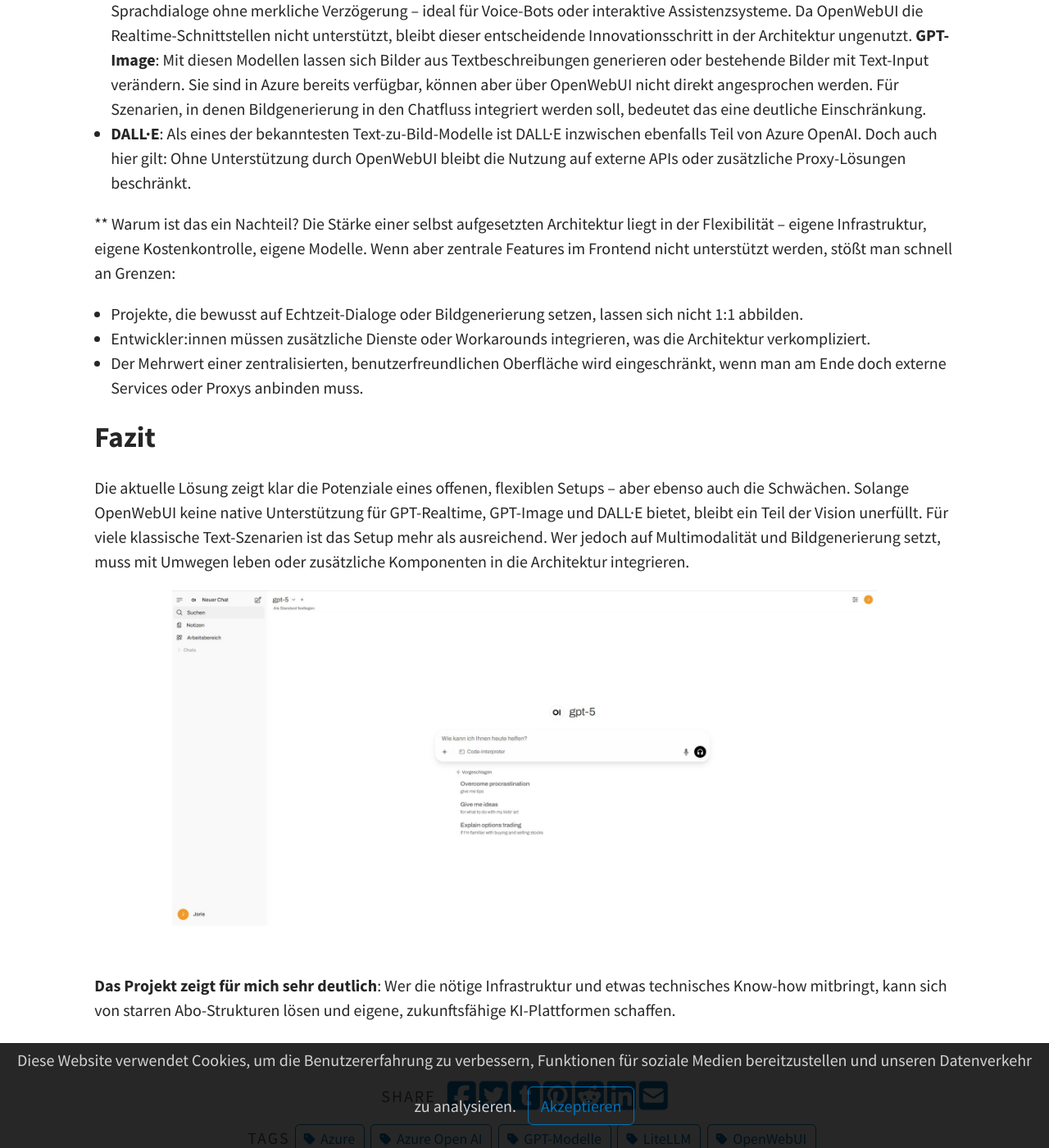
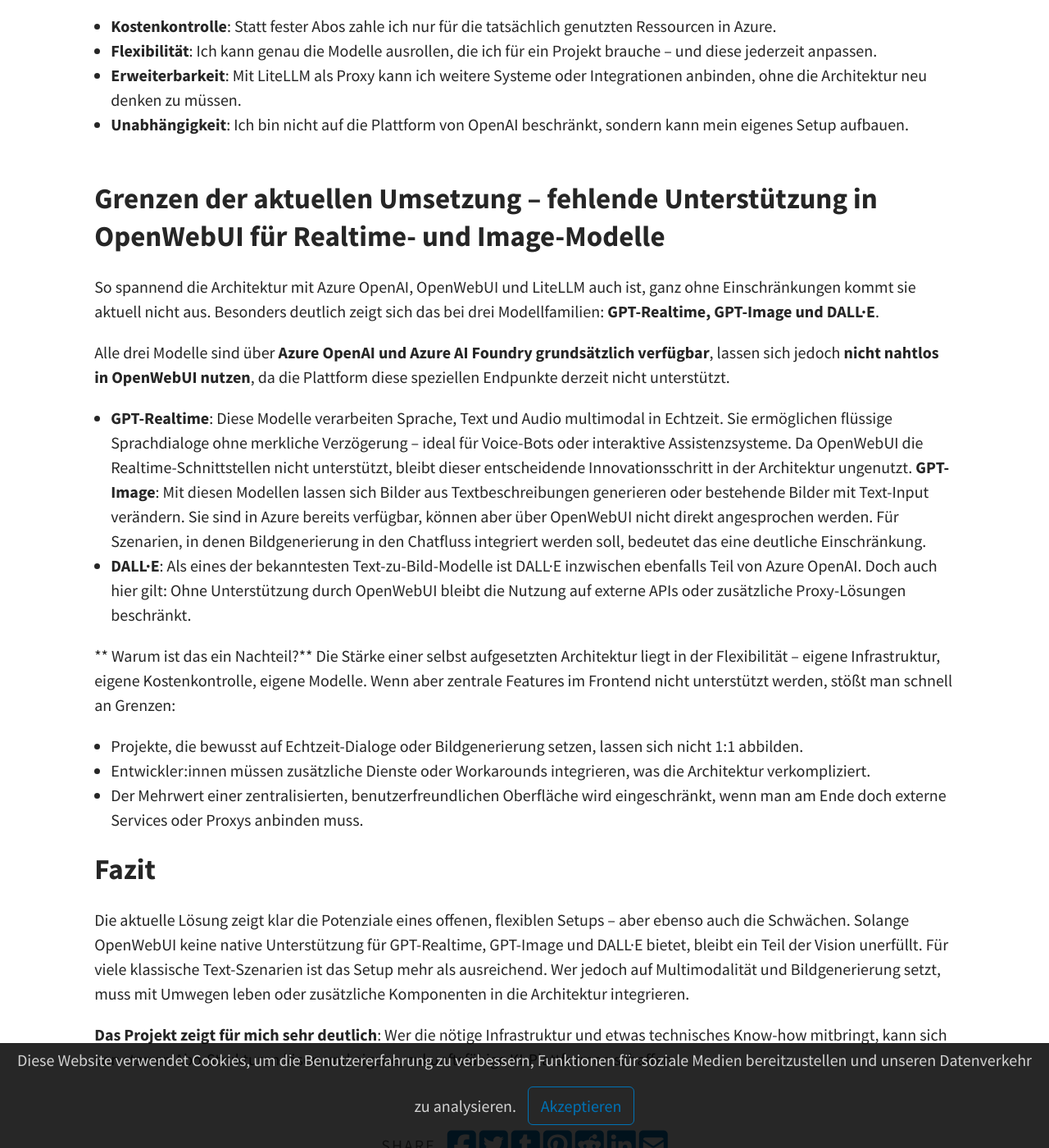
Before and after one commit to joriskahle007/joriskahle007.github.io, a Jekyll site: the page built from _portfolio/openwebui.md, in a window 1280 px wide and 1400 px high, scrolled down 4696 px. Shown: the whole window at 82% size. Built offline with Jekyll 4.4.1, drawn with Linux system fonts in a browser that asks for light colours; a script that is not in the unit is left out; some of the changed text lies outside the part shown.

Commit message:
Update openwebui.md

```diff
--- a/_portfolio/openwebui.md
+++ b/_portfolio/openwebui.md
@@ -10,10 +10,15 @@
 ## OpenWebUI + Azure OpenAI – eine flexible Alternative zu den Abo-Modellen
 
 Wer schon einmal mit den Bezahlmodellen von OpenAI gearbeitet hat, kennt das Prinzip: Man bucht ein Abo, erhält Zugriff auf bestimmte GPT-Modelle und zahlt eine monatliche Pauschale. Für viele Szenarien ist das völlig ausreichend – gerade, wenn man nur ein einzelnes Projekt betreiben oder sich schnell einen Überblick verschaffen will.
-Doch was, wenn man mehr Flexibilität benötigt? Wenn man eigene Infrastruktur, eigene Integrationen oder einfach ein freieres Setup nutzen möchte? Genau dieser Gedanke war für mich der Ausgangspunkt für mein nächstes Projekt.<br>
+Doch was, wenn man mehr Flexibilität benötigt? Wenn man eigene Infrastruktur, eigene Integrationen oder einfach ein freieres Setup nutzen möchte? Genau dieser Gedanke war für mich der Ausgangspunkt für mein nächstes Projekt.<br><br>
+
+<img src="/assets/img/portfolio/openwebuifrontend.jpg" alt="RAG Voice BOT - Architecture Diagram" /><br><br>
 
 ## Zielsetzung
-Ich wollte eine Alternative zu den klassischen OpenAI-ABOs schaffen – mit mehr Kontrolle über die Architektur, besserer Kostensteuerung und der Möglichkeit, unterschiedliche Modelle in einer eigenen Umgebung parallel bereitzustellen.<br>
+Ich wollte eine Alternative zu den klassischen OpenAI-ABOs schaffen – mit mehr Kontrolle über die Architektur, besserer Kostensteuerung und der Möglichkeit, unterschiedliche Modelle in einer eigenen Umgebung parallel bereitzustellen.<br><br>
+
+**Architektur im Überblick**<br><br>
+<img src="/assets/img/portfolio/oepnwebuidia.png" alt="Architecture Diagram" />
 
 ## Die Basis: Azure Burstmaschine & OpenWebUI
 Den Anfang machte eine sogenannte Burstmaschine in Azure. Diese Maschinen eignen sich besonders für Szenarien, in denen man phasenweise viel Rechenleistung benötigt, ohne dauerhaft hohe Kosten zu verursachen. Auf dieser Basis installierte ich OpenWebUI – eine schlanke, lokal laufende Oberfläche, die als Frontend für unterschiedliche Sprachmodelle genutzt werden kann. Damit hatte ich bereits eine zentrale Oberfläche, über die ich verschiedene Modelle im Browser ansprechen konnte.<br>
@@ -33,9 +38,6 @@
 
 **API-Schnittstelle wurde eingebungen**:<br><br>
 <img src="/assets/img/portfolio/Litellmapi.jpg" alt="LiteLLM-API" /><br><br>
-
-**Architektur im Überblick**<br><br>
-<img src="/assets/img/portfolio/oepnwebuidia.png" alt="Architecture Diagram" />
 
 - Azure Burstmaschine → Basis-Infrastruktur für die Installation von OpenWebUI
 - OpenWebUI → Frontend für die Interaktion mit den Modellen
@@ -67,9 +69,9 @@
 
 - **GPT-Realtime**: Diese Modelle verarbeiten Sprache, Text und Audio multimodal in Echtzeit. Sie ermöglichen flüssige Sprachdialoge ohne merkliche Verzögerung – ideal für Voice-Bots oder interaktive Assistenzsysteme. Da OpenWebUI die Realtime-Schnittstellen nicht unterstützt, bleibt dieser entscheidende Innovationsschritt in der Architektur ungenutzt.
  **GPT-Image**: Mit diesen Modellen lassen sich Bilder aus Textbeschreibungen generieren oder bestehende Bilder mit Text-Input verändern. Sie sind in Azure bereits verfügbar, können aber über OpenWebUI nicht direkt angesprochen werden. Für Szenarien, in denen Bildgenerierung in den Chatfluss integriert werden soll, bedeutet das eine deutliche Einschränkung.
-- **DALL·E**: Als eines der bekanntesten Text-zu-Bild-Modelle ist DALL·E inzwischen ebenfalls Teil von Azure OpenAI. Doch auch hier gilt: Ohne Unterstützung durch OpenWebUI bleibt die Nutzung auf externe APIs oder zusätzliche Proxy-Lösungen beschränkt.
+- **DALL·E**: Als eines der bekanntesten Text-zu-Bild-Modelle ist DALL·E inzwischen ebenfalls Teil von Azure OpenAI. Doch auch hier gilt: Ohne Unterstützung durch OpenWebUI bleibt die Nutzung auf externe APIs oder zusätzliche Proxy-Lösungen beschränkt.<br>
 
-** Warum ist das ein Nachteil?
+** Warum ist das ein Nachteil?**
 Die Stärke einer selbst aufgesetzten Architektur liegt in der Flexibilität – eigene Infrastruktur, eigene Kostenkontrolle, eigene Modelle. Wenn aber zentrale Features im Frontend nicht unterstützt werden, stößt man schnell an Grenzen:
 
 - Projekte, die bewusst auf Echtzeit-Dialoge oder Bildgenerierung setzen, lassen sich nicht 1:1 abbilden.
@@ -79,6 +81,4 @@
 ## Fazit
 Die aktuelle Lösung zeigt klar die Potenziale eines offenen, flexiblen Setups – aber ebenso auch die Schwächen. Solange OpenWebUI keine native Unterstützung für GPT-Realtime, GPT-Image und DALL·E bietet, bleibt ein Teil der Vision unerfüllt. Für viele klassische Text-Szenarien ist das Setup mehr als ausreichend. Wer jedoch auf Multimodalität und Bildgenerierung setzt, muss mit Umwegen leben oder zusätzliche Komponenten in die Architektur integrieren.
 
-<img src="/assets/img/portfolio/openwebuifrontend.jpg" alt="RAG Voice BOT - Architecture Diagram" /><br><br>
-
 **Das Projekt zeigt für mich sehr deutlich**: Wer die nötige Infrastruktur und etwas technisches Know-how mitbringt, kann sich von starren Abo-Strukturen lösen und eigene, zukunftsfähige KI-Plattformen schaffen.<br><br>
```
